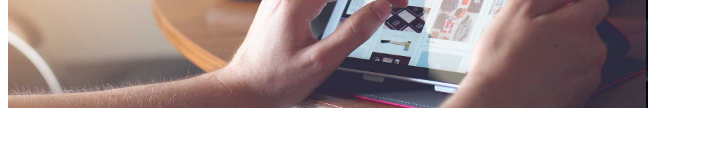
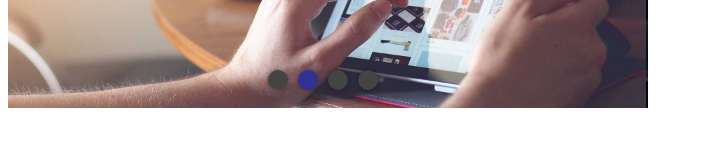
Before and after one commit to Andresdst/slider-Frameworkless, a plain HTML site: page index.html in a window 1280 px wide. Shown: the part 258-404 px from the top of the page, without its empty margins (0-703 px from the left). Drawn offline with Linux system fonts and the light colour scheme.

Commit message:
indicadores agregados

```diff
--- a/index.html
+++ b/index.html
@@ -14,6 +14,10 @@
         <img src="./img/3.jpg" alt="" />
         <img src="./img/4.jpg" alt="" />
       </div>
+
+      <div class="controls">
+        <ul></ul>
+      </div>
     </div>
 
     <script src="./main.js"></script>
--- a/main.js
+++ b/main.js
@@ -4,24 +4,45 @@ class Slider {
       this
     ); /* ya que this se reescribe y cambia en js*/
     this.slider = document.querySelector(selector);
+    this.itemsCount = this.slider.querySelectorAll(".container > *").length;
+
     this.interval = null;
     this.contador = 0;
+
     this.start();
+    this.buildControls();
   }
 
   start() {
     this.interval = window.setInterval(this.move, 3000);
   }
 
+  //crear controles dinamicamente
+  buildControls() {
+    for (let i = 0; i < this.itemsCount; i++) {
+      let control = document.createElement("li");
+      if (i == 0) control.classList.add("active");
+      this.slider.querySelector(".controls ul").appendChild(control); //insertando elementos creados
+    }
+  }
+
   move() {
-    let itemsCount = this.slider.querySelectorAll(".container>*").length;
     this.contador++;
-    if (this.contador >= itemsCount) this.contador = 0;
+    if (this.contador >= this.itemsCount) this.contador = 0;
     this.moveTo(this.contador);
   }
 
+  resetControl() {
+    this.slider
+      .querySelectorAll(".controls li.active")
+      .forEach((element) => element.classList.remove("active"));
+  }
   moveTo(index) {
     let left = index * 100;
+    this.resetControl(); //para limpiar indicador
+    this.slider
+      .querySelector(".controls li:nth-child(" + (index + 1) + ")")
+      .classList.add("active");
     this.slider.querySelector(".container").style.left = "-" + left + "%";
   }
 }
--- a/styles.css
+++ b/styles.css
@@ -20,3 +20,29 @@
   display: inline-block; /*una al lado de la otra*/
   margin: -2px;
 }
+
+.slider .controls ul {
+  padding: 0px;
+  text-align: center;
+  position: absolute;
+  bottom: 1em;
+  margin: 0px;
+  width: 100%;
+  z-index: 5;
+}
+
+.slider .controls li {
+  list-style-type: none;
+  background-color: #444;
+  width: 20px;
+  height: 20px;
+  border-radius: 50%;
+  box-shadow: 0px 0px 5px rgba(0, 0, 0, 0.4);
+  margin-right: 10px;
+  display: inline-block;
+  cursor: pointer;
+}
+
+.slider .controls li.active {
+  background-color: rgb(50, 50, 150);
+}
```
